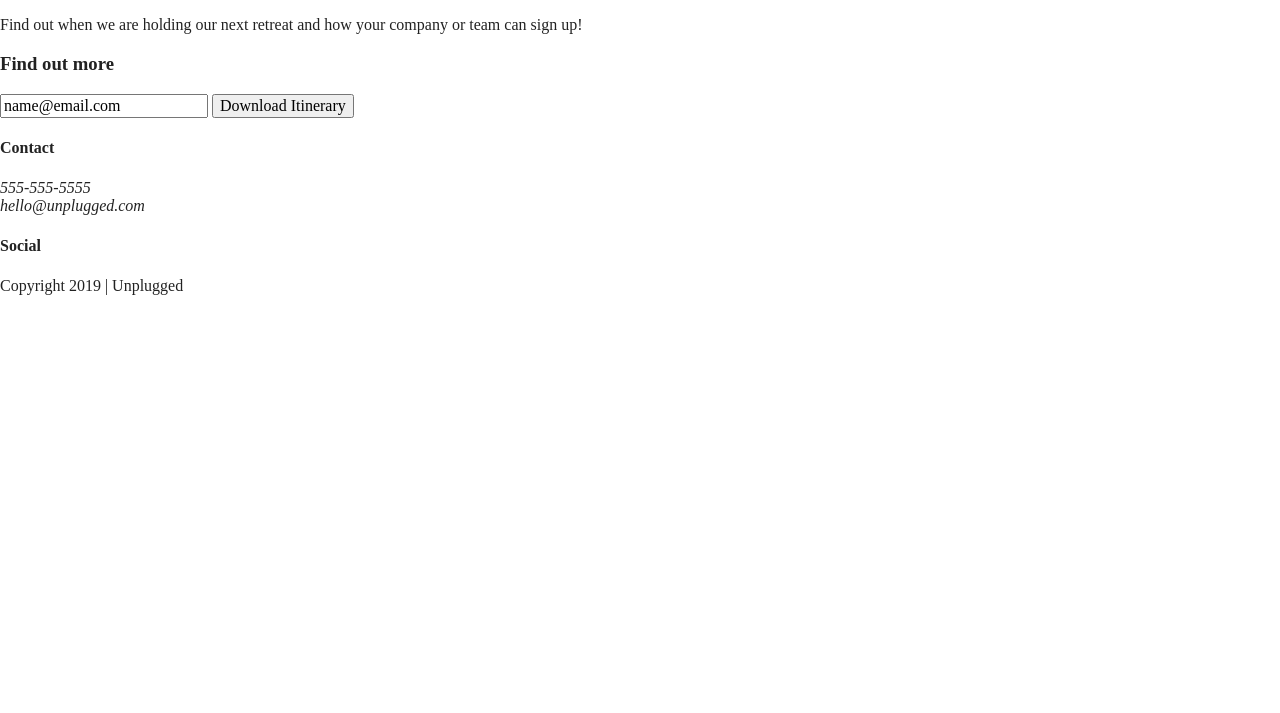
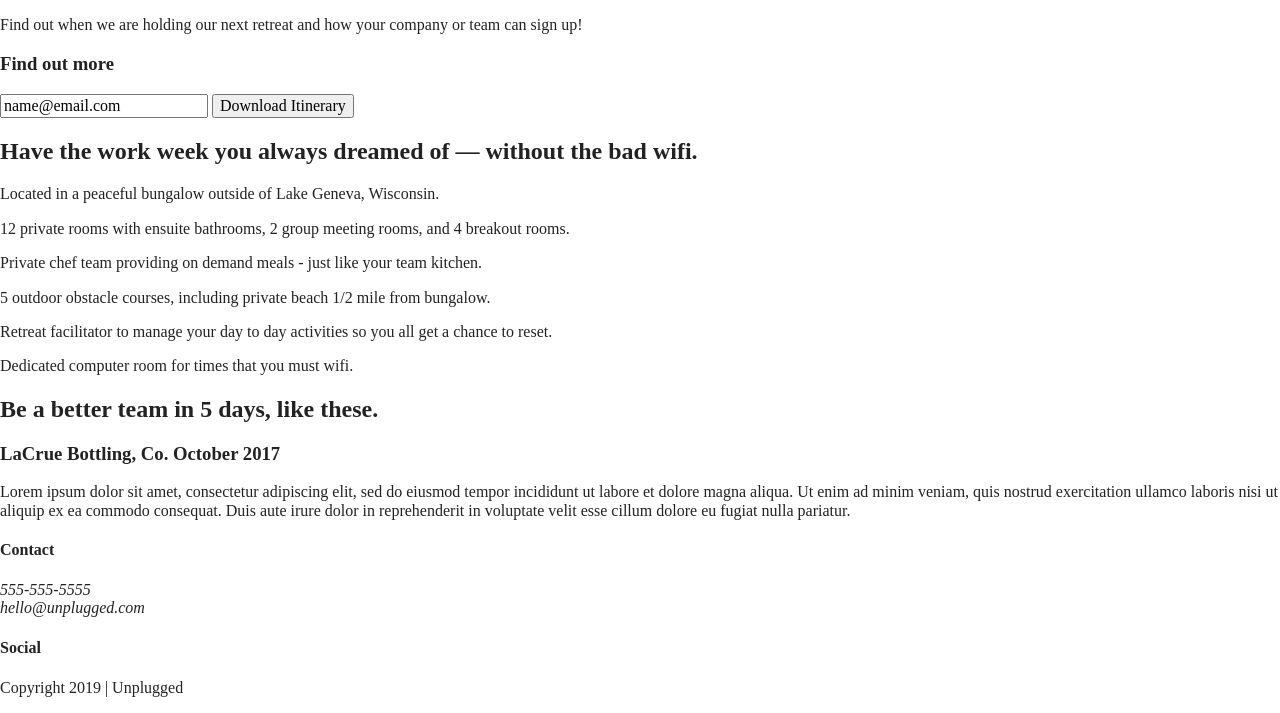
Before and after one commit to s-goodwin/unplugged-retreat, a website built with Parcel: page index.html in a window 1280 px wide. Shown: the part 176-889 px from the top of the page. Before the commit the page ends 800 px from the top, so only its background shows below. Built offline with nearby package versions, Linux system fonts and the light colour scheme.

Commit message:
Added second half of html for homepage

```diff
--- a/index.html
+++ b/index.html
@@ -62,6 +62,51 @@
       </div>
     </aside>
 
+    <section class="features">
+      <div class="content-wrapper">
+        <h2>Have the work week you always dreamed of — without the bad wifi.</h2>
+        <article>
+          <p class=""></p>
+          <p class="features-item-description">Located in a peaceful bungalow outside of Lake Geneva, Wisconsin.</p>
+        </article>
+        <article>
+          <p class=""></p>
+          <p class="features-item-description">12 private rooms with ensuite bathrooms, 2 group meeting rooms, and 4 breakout rooms.</p>
+        </article>
+        <article>
+          <p class=""></p>
+          <p class="features-item-description">Private chef team providing on demand meals - just like your team kitchen.</p>
+        </article>
+        <article>
+          <p class=""></p>
+          <p class="features-item-description">5 outdoor obstacle courses, including private beach 1/2 mile from bungalow.</p>
+        </article>
+        <article>
+          <p class=""></p>
+          <p class="features-item-description">Retreat facilitator to manage your day to day activities so you all get a chance to reset.</p>
+        </article>
+        <article>
+          <p class=""></p>
+          <p class="features-item-description">Dedicated computer room for times that you must wifi.</p>
+        </article>
+      </div>
+    </section>
+
+    <section class="reviews">
+      <div class="content-wrapper">
+        <h2>Be a better team in 5 days, like these.</h2>
+        <article>
+          <div>
+            <h3>LaCrue Bottling, Co. October 2017</h3>
+            <p>Lorem ipsum dolor sit amet, consectetur adipiscing elit, sed do eiusmod tempor incididunt ut labore et
+            dolore magna aliqua. Ut enim ad minim veniam, quis nostrud exercitation ullamco laboris nisi ut aliquip
+            ex ea commodo consequat. Duis aute irure dolor in reprehenderit in voluptate velit esse cillum dolore eu
+            fugiat nulla pariatur.</p>
+          </div>
+        </article>
+      </div>
+    </section>
+
   </main>
 
   <footer>
```
